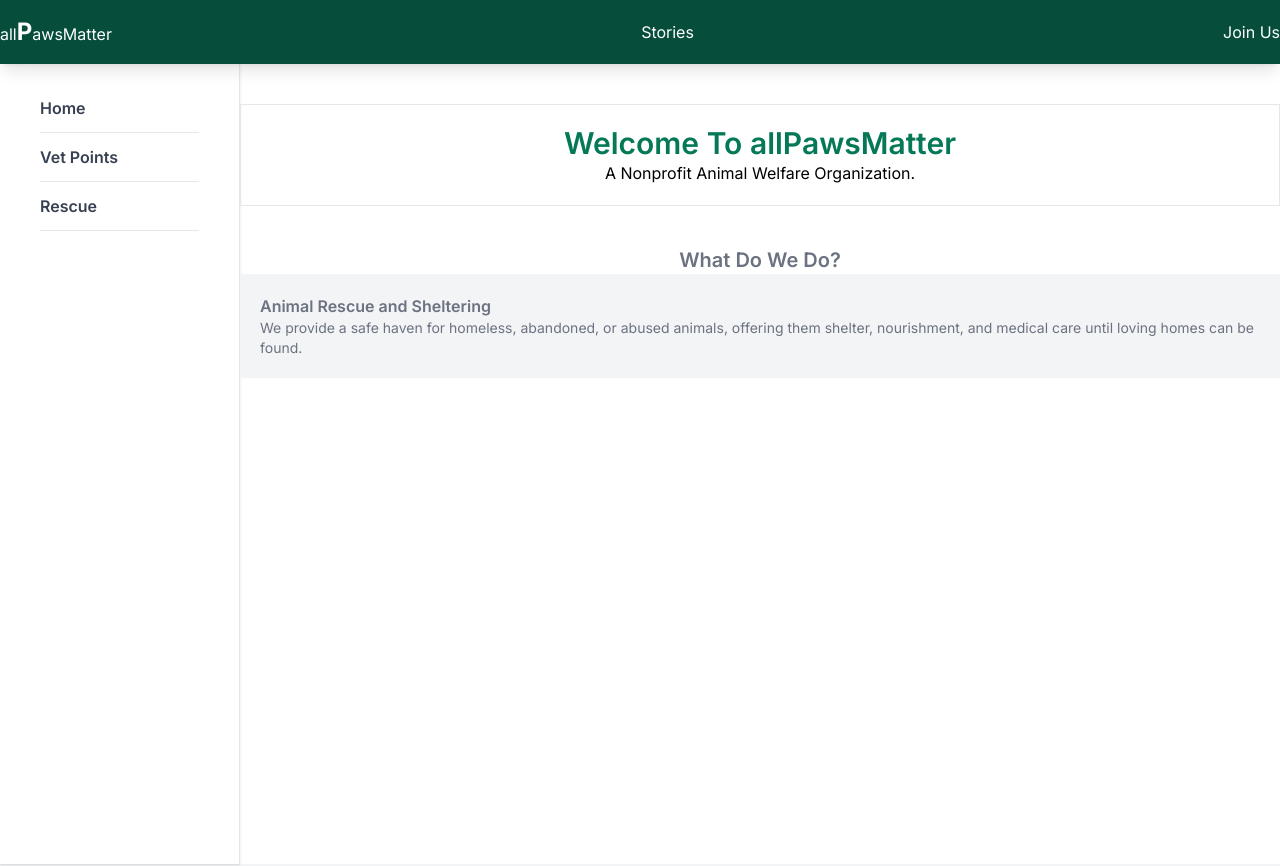
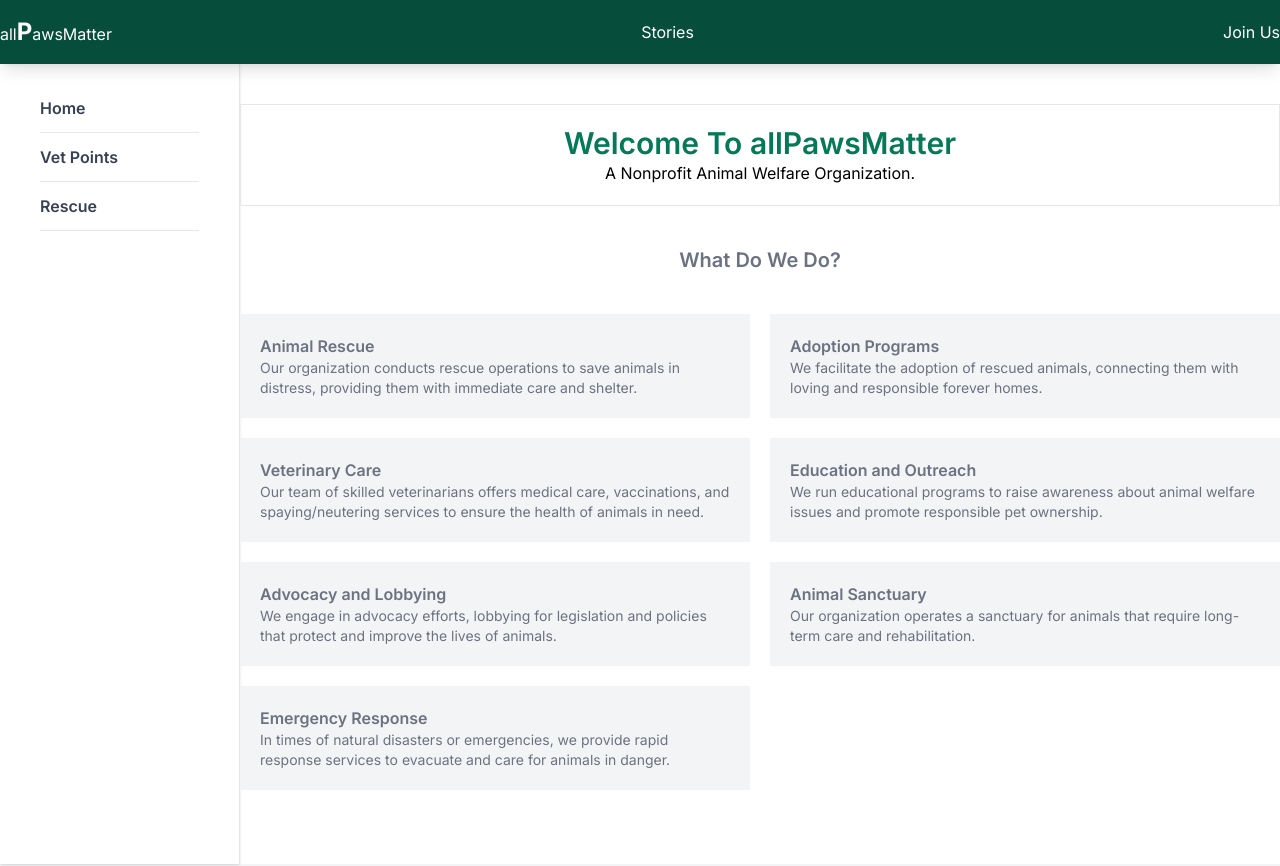
Before and after one commit to Aniqa4/All-Paws-Matter, a Next.js app: page / in a window 1280 px wide. Shown: the top 866 px of the page. Built offline with nearby package versions, Linux system fonts and the light colour scheme.

Commit message:
completed home

```diff
--- a/app/Components/Services.tsx
+++ b/app/Components/Services.tsx
@@ -1,11 +1,10 @@
-import React from 'react'
-
 interface ServicesProps {
   heading: string;
   description: string;
 }
 
 export default function Services({heading,description}:ServicesProps) {
+
   return (
     <div className='bg-gray-100 p-5'>
         <h1 className=' font-semibold'>
--- a/app/HomePage/page.tsx
+++ b/app/HomePage/page.tsx
@@ -1,8 +1,25 @@
-import React from 'react'
+'use client'
+import React, { useEffect, useState } from 'react'
 import HomeLayouts from './HomeLayouts'
 import Services from '../Components/Services'
 
+interface Service {
+  service_name: string;
+  description: string
+}
 export default function page() {
+  const [services, setServices] = useState<Service[]>([]);
+
+  useEffect(() => {
+    fetch('services.json')
+      .then(res => res.json())
+      .then(data => {
+        setServices(data)
+      })
+  }, [])
+
+  console.log(services);
+
   return (
     <HomeLayouts>
       <div className=' p-5 text-center border my-10'>
@@ -10,9 +27,14 @@ export default function page() {
         <p>A Nonprofit Animal Welfare Organization.</p>
       </div>
       <div className=' text-gray-500 container mx-auto'>
-        <h1 className=' text-center text-xl font-semibold'>What Do We Do?</h1>
-        <Services heading='Animal Rescue and Sheltering'
-        description={'We provide a safe haven for homeless, abandoned, or abused animals, offering them shelter, nourishment, and medical care until loving homes can be found.'}/>
+        <h1 className=' text-center text-xl font-semibold '>What Do We Do?</h1>
+        <div className='grid grid-cols-2 gap-5 my-10'>
+          {
+            services.map((x, index) =>
+              <Services key={index} heading={x.service_name}
+                description={x.description} />)
+          }
+        </div>
       </div>
     </HomeLayouts>
   )
--- a/app/Navbar/Navbar.tsx
+++ b/app/Navbar/Navbar.tsx
@@ -1,4 +1,4 @@
-'use client'
+
 import Link from 'next/link'
 import React from 'react'
 
```
